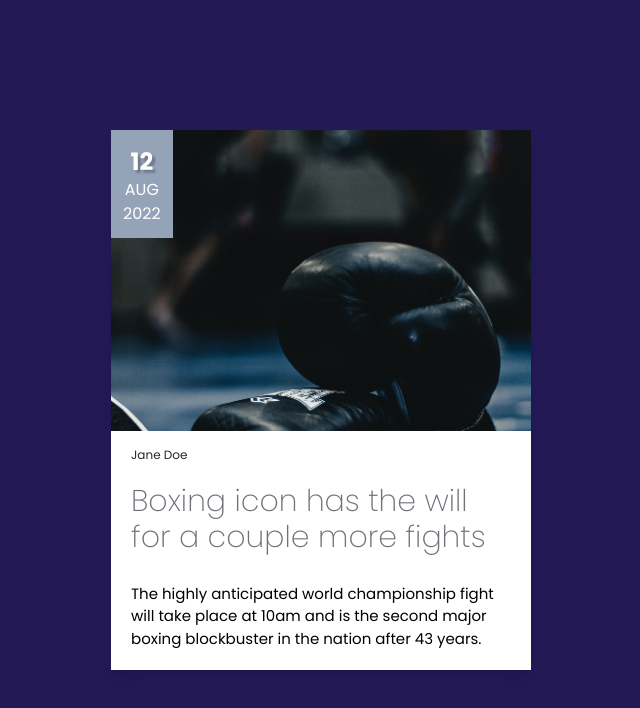
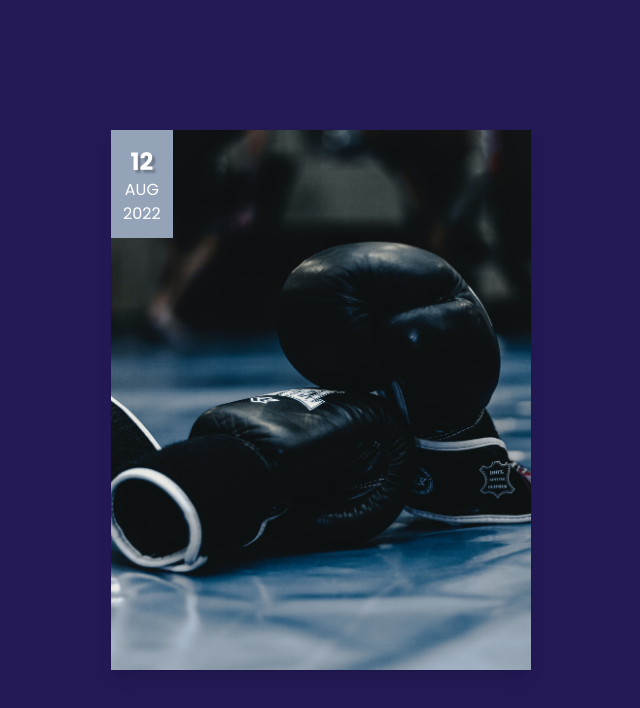
Before and after one commit to nonchain/React-Product-Cards, a React (Vite) app in the folder news-cards/: page / in a window 1280 px wide. Shown: the top 708 px of the page, without its empty margins (319-959 px from the left). Built offline with nearby package versions, Linux system fonts and the light colour scheme.

Commit message:
Change some styles

```diff
--- a/news-cards/src/components/CardFooter.jsx
+++ b/news-cards/src/components/CardFooter.jsx
@@ -2,7 +2,7 @@ import React from 'react'
 
 const CardFooter = ({children, className, author, title, description}) => {
   return (
-    <div className={`w-full flex flex-col absolute bottom-0 left-0 z-20 ${className}`}>
+    <div className={`w-full flex flex-col ${className}`}>
       <span className='text-xs text-zinc-800  font-normal'>{author}</span>
       <h2 className='mt-5 cursor-pointer text-3xl text-zinc-500 font-extralight'>{title}</h2>
       <p className='mt-7 text-[15px] font-normal'>{description}</p>
```
